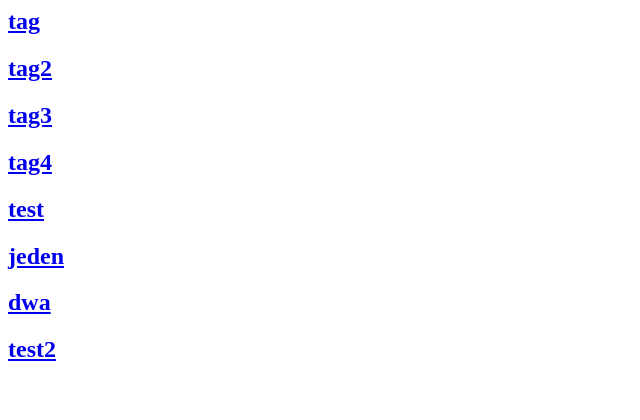
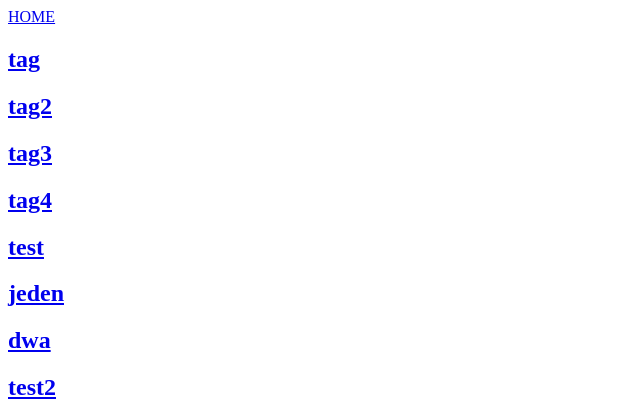
Before and after one commit to valhalem/carvid, a Django app: template templates/tags.html in a window 1280 px wide. Shown: the top 420 px of the page, without its empty margins (0-640 px from the left). Run offline with Django 3.2, Linux system fonts and the light colour scheme; the template is opened without the code that fills it: values that come from a table or form of the project are taken from there, others are empty; data comes from the database, SQL or seed files in the repository; parts of the project's set-up code (start-up, migrations or seed data) failed here and were passed over.

Commit message:
index pattern

```diff
--- a/carvid/carvid/urls.py
+++ b/carvid/carvid/urls.py
@@ -1,4 +1,5 @@
 from django.conf.urls import patterns, include, url
+from django.conf.urls.defaults import *
 
 # Uncomment the next two lines to enable the admin:
 from django.contrib import admin
@@ -7,6 +8,7 @@ admin.autodiscover()
 urlpatterns = patterns('',
     # Examples:
     url(r'^$', 'article.views.index',),
+    url(r'^$', 'index', name='index'),
     # url(r'^carvid/', include('carvid.foo.urls')),
 
     # Uncomment the admin/doc line below to enable admin documentation:
--- a/templates/details.html
+++ b/templates/details.html
@@ -1,3 +1,5 @@
+<a href="{% url index %}">HOME</a>
+<br>
 {{ article_title }}
 <br>
 {{ article_lead }}
--- a/templates/index.html
+++ b/templates/index.html
@@ -1,3 +1,4 @@
+<a href="{% url index %}">HOME</a>
 {% if articles %}
     {% for article in articles %}
     <br>
--- a/templates/tag_list.html
+++ b/templates/tag_list.html
@@ -1,3 +1,5 @@
+<a href="{% url index %}">HOME</a>
+<br>
 {% for article in list %}
 <h2><a href=/article/{{article.id}} >{{article}}</a><h2>
 {% endfor %}
--- a/templates/tags.html
+++ b/templates/tags.html
@@ -1,3 +1,5 @@
+<a href="{% url index %}">HOME</a>
+<br>
 {% for tag in tags %}
 	<h2><a href=/tag/{{tag.name}}/ > {{ tag.name }}</a></h3>
 {% endfor %}
```
Also changed, not shown: 6 other files.
